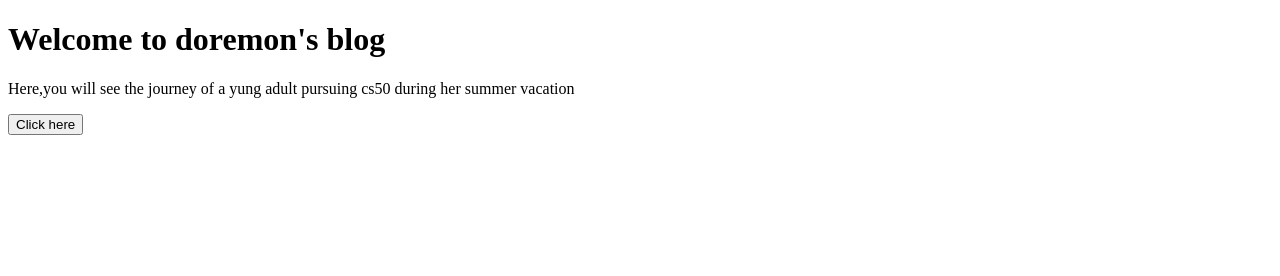
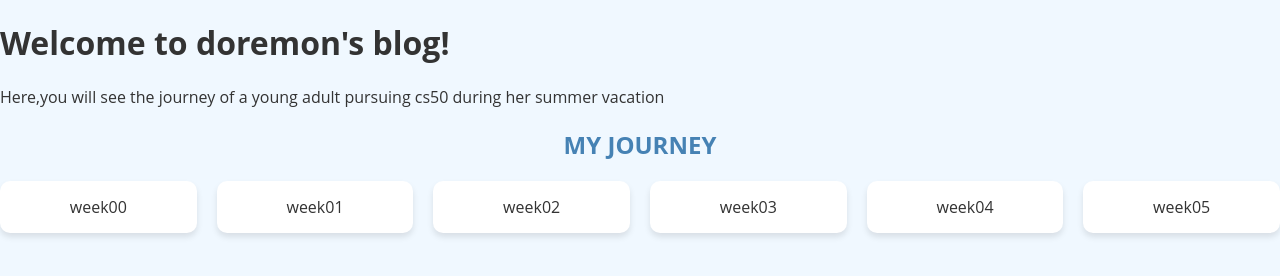
Before and after one commit to diyaj14/cs50journey, a plain HTML site: page index.html in a window 1280 px wide. Drawn offline with Linux system fonts and the light colour scheme.

Commit message:
week 5.0

```diff
--- a/index.html
+++ b/index.html
@@ -3,12 +3,26 @@
 <head>
     <meta charset="UTF-8">
     <meta name="viewport" content="width=device-width, initial-scale=1.0">
+     <link rel="stylesheet" href="style.css">
     <title>Document</title>
-    <h1>Welcome to doremon's blog</h1>
-    <p>Here,you will see the journey of a yung adult pursuing cs50 during her summer vacation</p>
-    <a href="cs50.html">
-      <button>Click here</button>
-    </a>
+    <h1>Welcome to doremon's blog!</h1>
+    <p>Here,you will see the journey of a young adult pursuing cs50 during her summer vacation</p>
+    <h2>MY JOURNEY</h2>
+       <div id="weeks">
+        <ul class="mylist">
+          <li onclick="location.href = 'week00.html';">week00</li>
+          <li onclick="location.href = 'week01.html';">week01</li>
+          <li onclick="location.href = 'week02.html';">week02</li>
+          <li onclick="location.href = 'week03.html';">week03</li>
+          <li onclick="location.href = 'week04.html';">week04</li>
+          <li onclick="location.href = 'week05.html';">week05</li>
+
+
+
+
+
+         </ul>
+    </div>
 </head>
 <body>
 
--- a/style.css
+++ b/style.css
@@ -0,0 +1,61 @@
+
+ body {
+      font-family: 'Open Sans', sans-serif;
+      background: #f0f8ff;
+      color: #333;
+      margin: 0;
+      padding: 0;
+    }
+
+header {
+      background: #87cefa;
+      padding: 20px;
+      text-align: center;
+}
+
+header h1 {
+      font-family: 'Pacifico', cursive;
+      font-size: 3em;
+      color: white;
+      margin: 0;
+}
+
+p.subtitle {
+      font-size: 1.2em;
+      color: #fff;
+      margin-top: 10px;
+}
+
+.content {
+      max-width: 800px;
+      margin: 40px auto;
+      padding: 0 20px;
+ }
+
+ h2 {
+      text-align: center;
+      color: #4682b4;
+ }
+
+ul.mylist {
+      list-style: none;
+      padding: 0;
+      display: grid;
+      grid-template-columns: repeat(auto-fit, minmax(120px, 1fr));
+      gap: 20px;
+}
+
+ul.mylist li {
+      background-color: #fff;
+      padding: 15px;
+      text-align: center;
+      border-radius: 10px;
+      box-shadow: 0 4px 6px rgba(0, 0, 0, 0.1);
+      cursor: pointer;
+      transition: transform 0.2s;
+ }
+
+ul.mylist li:hover {
+      transform: scale(1.05);
+      background-color: #e0f7fa;
+}
```
Also changed, not shown: cs50.html (deleted, +0 -16 lines), week00.html (+2 -0 lines), week01.html (+2 -0 lines), week02.html (+2 -0 lines), week04.html (+2 -0 lines), week05.html (+2 -0 lines), week06.html (+2 -0 lines).
